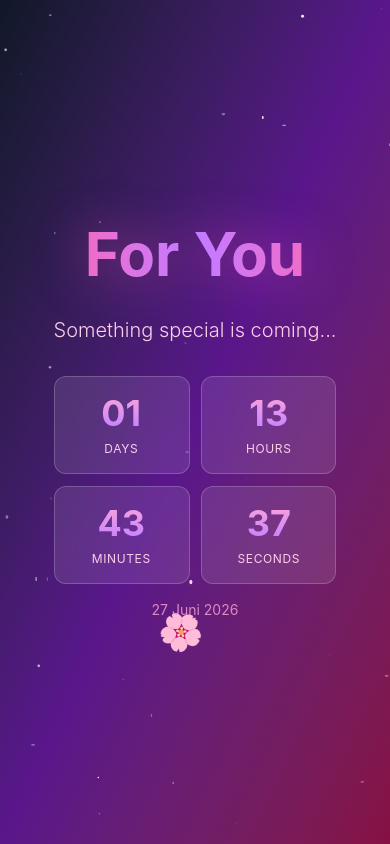
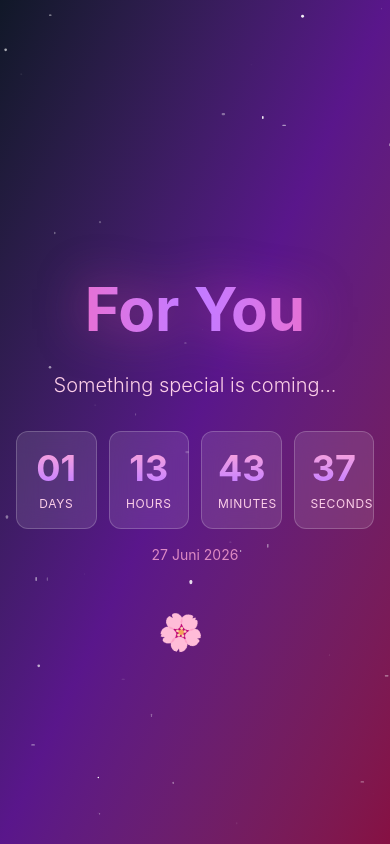
Before and after one commit to VannoAcno/Birthday-Letter, a React (Vite) app: page / in a window 390 px wide. Built offline with nearby package versions, Linux system fonts and the light colour scheme.

Commit message:
Responsive 7

```diff
--- a/src/pages/LandingPage.jsx
+++ b/src/pages/LandingPage.jsx
@@ -148,7 +148,7 @@ function LandingPage() {
           transition={{ delay: 0.8 }}
         >
 
-          <div className="grid grid-cols-2 md:grid-cols-4 gap-3 md:gap-6 max-w-md md:max-w-none mx-auto">
+          <div className="grid grid-cols-4 lg:grid-cols-4 gap-3 md:gap-6 max-w-md lg:max-w-2xl mx-auto">
             {[
               { value: timeLeft.days, label: 'DAYS' },
               { value: timeLeft.hours, label: 'HOURS' },
```
